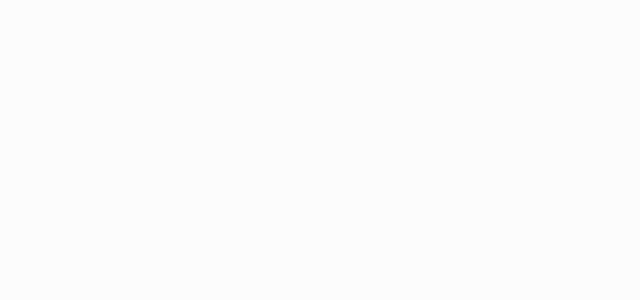
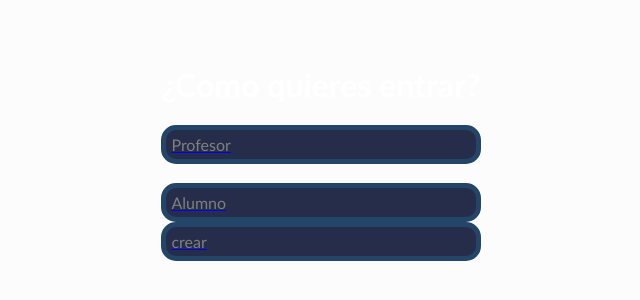
Before and after one commit to david7ello/Refconap, a React (Vite) app in the folder mapa_mental/: page / in a window 1280 px wide. Before the commit this address had no page. Shown: the part 248-548 px from the top of the page, without its empty margins (319-959 px from the left). Built offline with nearby package versions, Linux system fonts and the light colour scheme.

Commit message:
feat route home

```diff
--- a/mapa_mental/src/AppRouter.jsx
+++ b/mapa_mental/src/AppRouter.jsx
@@ -4,6 +4,7 @@ import PreguntasSelect from "./PreguntasSelect";
 import {Routes,Route} from "react-router-dom";
 import NombreActividad from "./NombreActividad";
 import { SeleccionarCurso } from './SeleccionarCurso';
+import Home from "./Home"
 
 
 
@@ -11,6 +12,7 @@ const AppRouter = () => {
   return (
     <div>
         <Routes>
+        <Route path='/' element={<Home/>}/>
             <Route path='/altaEjercicioDos' element={<CrearPreguntas/>}/>
             <Route path='/resolverEjercicio2' element={<PreguntasSelect/>}/>
             <Route path='/crearActividad' element={<NombreActividad/>}/>
--- /dev/null
+++ b/mapa_mental/src/Home.jsx
@@ -0,0 +1,23 @@
+import React from 'react'
+import "./assets/global.css";
+import { Link } from 'react-router-dom';
+
+const Home = () => {
+  return (
+    <div className='app1'>
+        <h1>¿Como quieres entrar?</h1>
+        <Link to={"/maestros"}>
+        <button>Profesor</button>
+        </Link>
+        <br/>
+        <Link to={"/cuestionarios"}>
+        <button>Alumno</button>
+        </Link>
+        <Link to={"/crear"}>
+          <button>crear</button>
+        </Link>
+    </div>
+  )
+}
+
+export default Home
```
